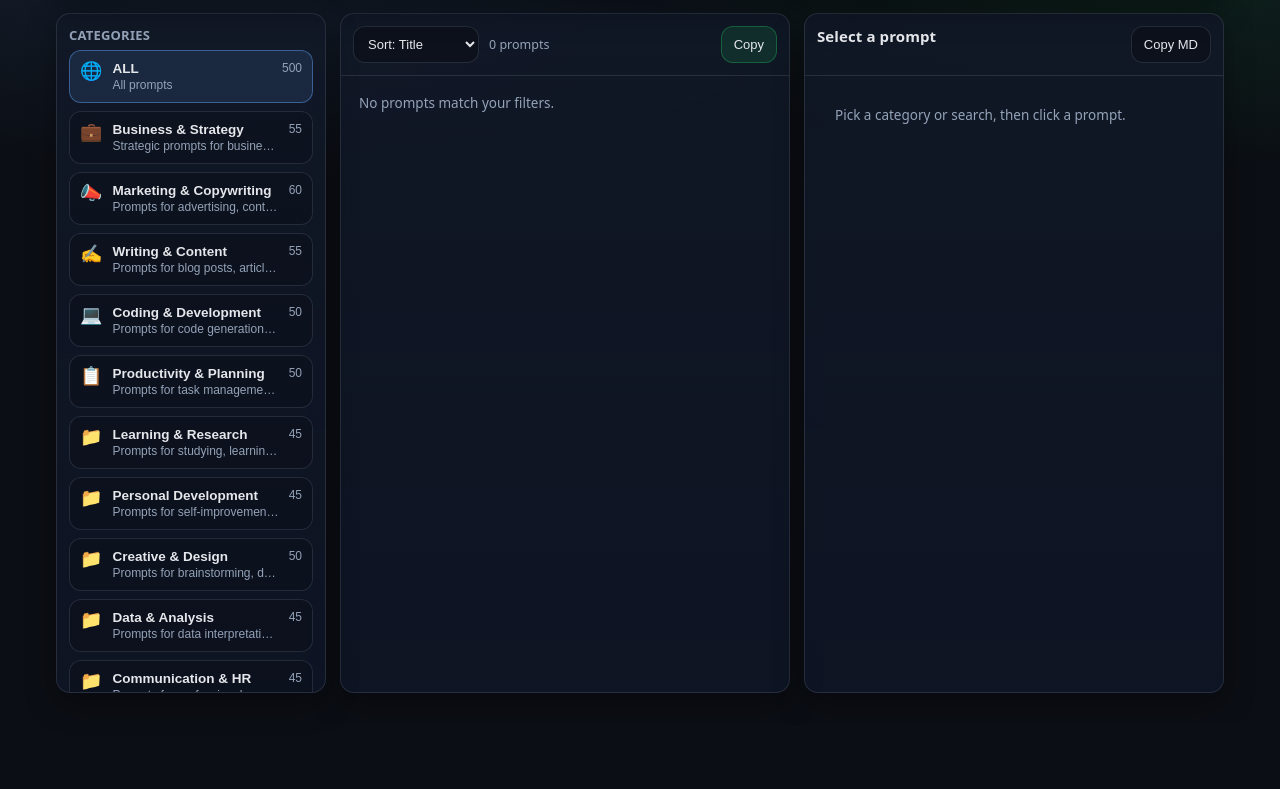
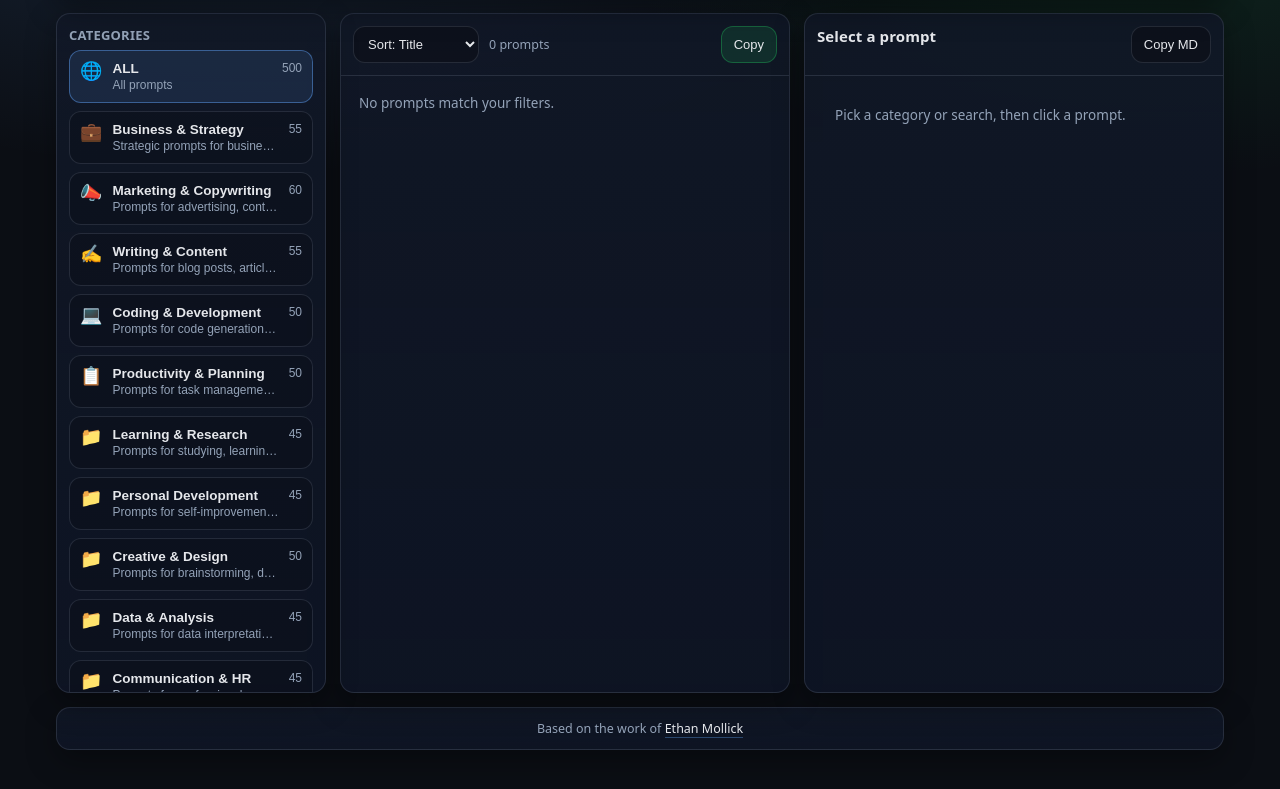
Before and after one commit to davidjcole/playground, a plain HTML site: page prompt-examples/index.html in a window 1280 px wide. Both pictures are taken after a click on the button "★ Favorites". Shown: the part 97-886 px from the top of the page. Before the commit the page ends 822 px from the top, so only its background shows below. Drawn offline with Linux system fonts and the light colour scheme.

Commit message:
Credit
Added credit at bottom of page

```diff
--- a/prompt-examples/index.html
+++ b/prompt-examples/index.html
@@ -371,6 +371,23 @@
       font-size: 12.5px;
       border-top: 1px solid var(--border);
     }
+
+    .credit{
+      margin-top: 14px;
+      padding: 12px 14px;
+      color: var(--muted);
+      font-size: 12.5px;
+      text-align: center;
+    }
+    .credit a{
+      color: var(--text);
+      text-decoration: none;
+      border-bottom: 1px solid rgba(96,165,250,.35);
+    }
+    .credit a:hover{
+      border-bottom-color: rgba(96,165,250,.75);
+    }
+
   </style>
 </head>
 <body>
@@ -440,6 +457,13 @@
         </div>
       </section>
     </div>
+
+    <footer class="credit panel">
+      <div>
+        Based on the work of <a href="https://www.oneusefulthing.org/p/claude-code-and-what-comes-next" target="_blank" rel="noopener noreferrer">Ethan Mollick</a>
+      </div>
+    </footer>
+
   </div>
 
   <div class="toast" id="toast">
```
